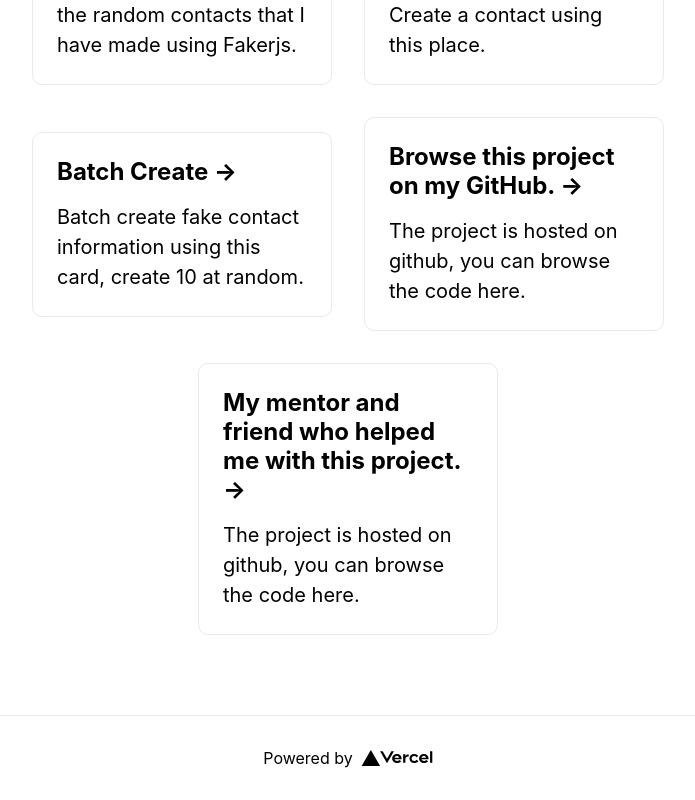
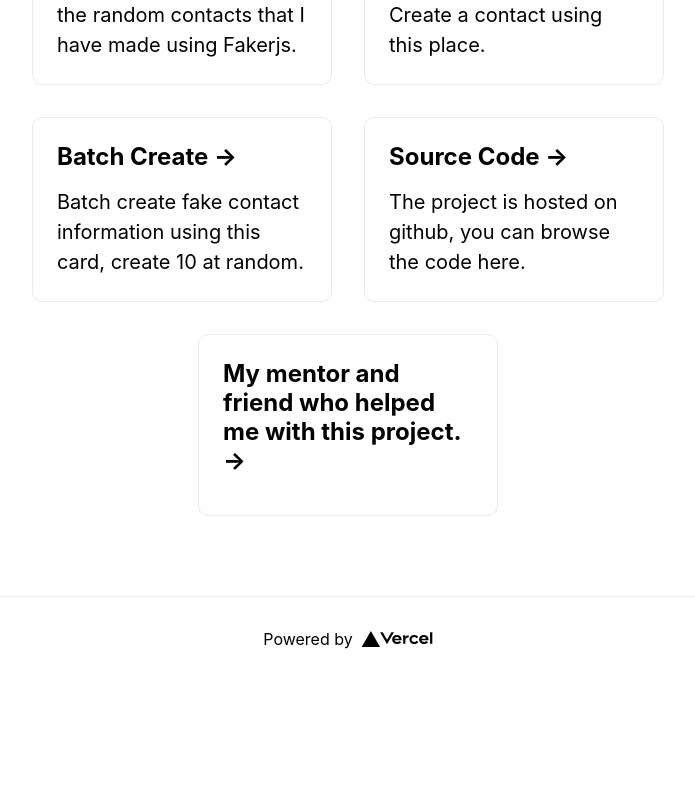
Before and after one commit to mubeenkh4u/Next-Test, a Next.js app: page / in a window 1280 px wide. Shown: the part 491-1291 px from the top of the page, without its empty margins (292-987 px from the left). After the commit the page ends 1172 px from the top, so only its background shows below. Built offline with nearby package versions, Linux system fonts and the light colour scheme.

Commit message:
Template Changes!

```diff
--- a/pages/index.tsx
+++ b/pages/index.tsx
@@ -56,7 +56,7 @@ const Home: NextPage = () => {
 
           <Link href="https://github.com/mubeenkh4u/Next-Test">
             <a className={styles.card}>
-              <h2>Browse this project on my GitHub. &rarr;</h2>
+              <h2>Source Code &rarr;</h2>
               <p>
                 The project is hosted on github, you can browse the code here.
               </p>
@@ -68,9 +68,6 @@ const Home: NextPage = () => {
               <h2>
                 My mentor and friend who helped me with this project. &rarr;
               </h2>
-              <p>
-                The project is hosted on github, you can browse the code here.
-              </p>
             </a>
           </Link>
         </div>
```
